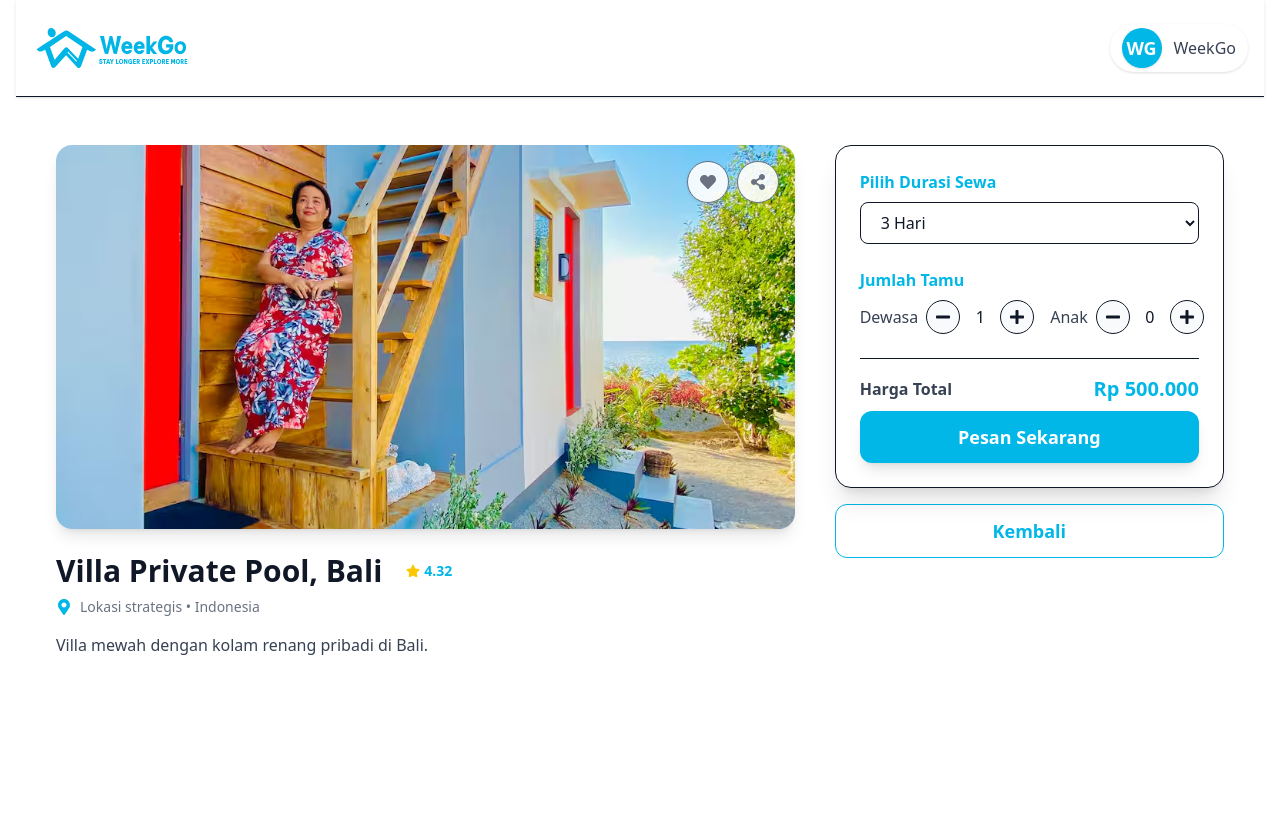
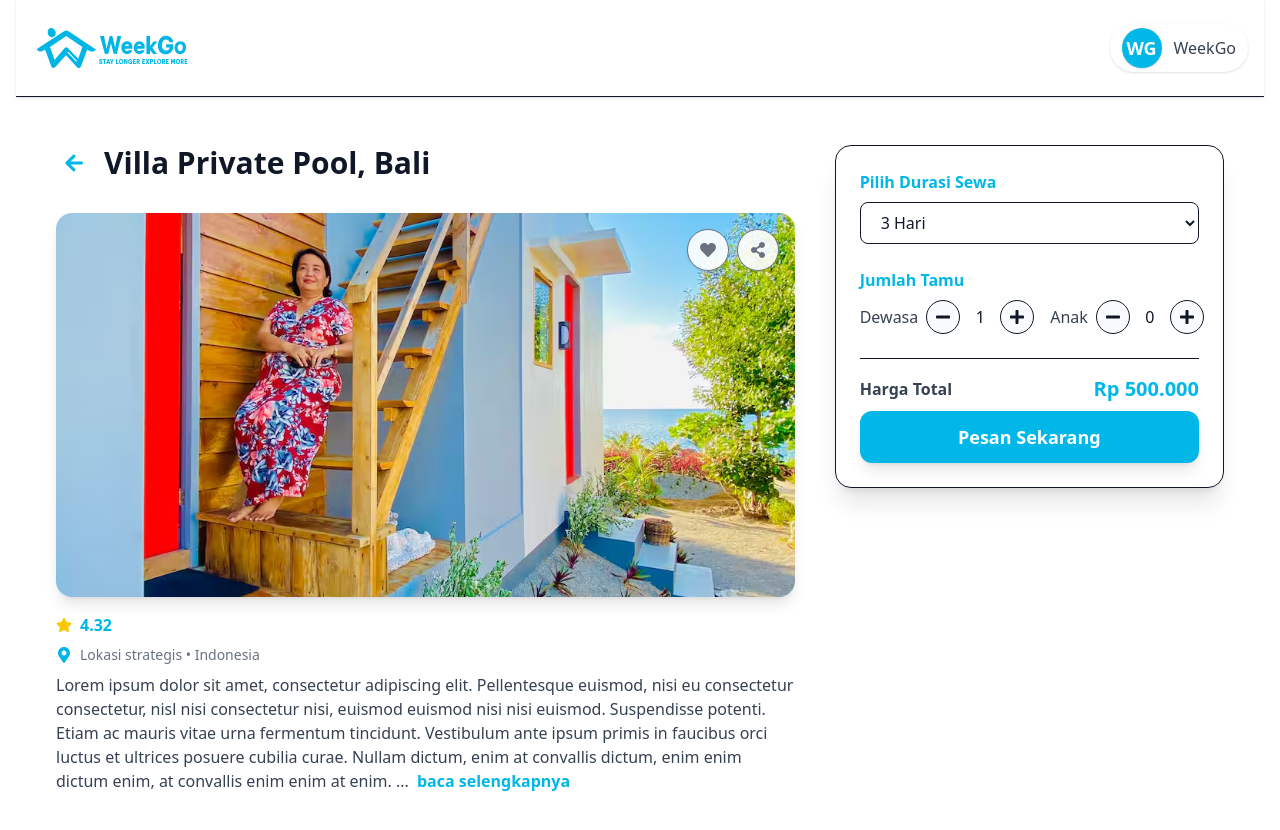
Before and after one commit to nacht24/WeekGo, a Next.js app: page /property/1 in a window 1280 px wide. Shown: the top 830 px of the page. Before the commit the page ends 800 px from the top, so only its background shows below. Built offline with nearby package versions, Linux system fonts and the light colour scheme.

Commit message:
feat: add back navigation button and enhance property detail layout with full description toggle

```diff
--- a/app/property/[id]/page.js
+++ b/app/property/[id]/page.js
@@ -1,6 +1,6 @@
 'use client';
 import React, { useState, useEffect } from 'react';
-import { FaStar, FaMapMarkerAlt, FaShareAlt, FaHeart, FaMinus, FaPlus } from 'react-icons/fa';
+import { FaStar, FaMapMarkerAlt, FaShareAlt, FaHeart, FaMinus, FaPlus, FaArrowLeft } from 'react-icons/fa';
 
 const dummyProperties = [
 	{
@@ -97,6 +97,9 @@ export default function PropertyDetail({ params }) {
     const [adults, setAdults] = useState(1);
     const [children, setChildren] = useState(0);
 
+    // State untuk baca selengkapnya
+    const [showFullDesc, setShowFullDesc] = useState(false);
+
     useEffect(() => {
         const t = setTimeout(() => setIsLoading(false), 800);
         return () => clearTimeout(t);
@@ -109,15 +112,34 @@ export default function PropertyDetail({ params }) {
     else if (duration === '7') price = property?.price1Week || 0;
     else if (duration === '14') price = property?.price2Weeks || 0;
 
+    // Deskripsi lorem ipsum (sama untuk semua properti)
+    const fullDesc = `Lorem ipsum dolor sit amet, consectetur adipiscing elit. Pellentesque euismod, nisi eu consectetur consectetur, nisl nisi consectetur nisi, euismod euismod nisi nisi euismod. Suspendisse potenti. Etiam ac mauris vitae urna fermentum tincidunt. Vestibulum ante ipsum primis in faucibus orci luctus et ultrices posuere cubilia curae. Nullam dictum, enim at convallis dictum, enim enim dictum enim, at convallis enim enim at enim.
+
+    Sed ut perspiciatis unde omnis iste natus error sit voluptatem accusantium doloremque laudantium, totam rem aperiam. Eaque ipsa quae ab illo inventore veritatis et quasi architecto beatae vitae dicta sunt explicabo. Nemo enim ipsam voluptatem quia voluptas sit aspernatur aut odit aut fugit, sed quia consequuntur magni dolores eos. Neque porro quisquam est, qui dolorem ipsum quia dolor sit amet, consectetur, adipisci velit.`;
+
+    const shortDesc = fullDesc.split('\n').slice(0, 2).join(' ');
+
     if (isLoading) return <DetailSkeleton />;
     if (!property) return <div>Properti tidak ditemukan.</div>;
 
     return (
         <main className="container mx-auto px-4 py-8">
             <div className="flex flex-col lg:flex-row gap-10">
-				{/* Kiri: Foto & Detail */}
+                {/* Kiri: Header, Foto & Detail */}
                 <div className="w-full lg:w-2/3">
-					<div className="relative">
+                    {/* Header (tanpa kotak, nama saja & tombol kembali) */}
+                    <div className="flex items-center gap-3 mb-8">
+                        <button
+                            className="p-2 rounded-full hover:bg-primary/10 transition cursor-pointer"
+                            onClick={() => window.history.back()}
+                            aria-label="Kembali"
+                        >
+                            <FaArrowLeft className="text-primary text-xl" />
+                        </button>
+                        <h1 className="text-2xl md:text-3xl font-bold flex-1">{property.name}</h1>
+                    </div>
+                    {/* Foto */}
+                    <div className="relative mb-4">
                         <img
                             src={property.image}
                             alt={property.name}
@@ -144,18 +166,28 @@ export default function PropertyDetail({ params }) {
                             </button>
                         </div>
                     </div>
-					<div className="mt-6">
-						<div className="flex items-center gap-3 mb-2">
-							<h1 className="text-3xl font-bold">{property.name}</h1>
-							<span className="flex items-center gap-1 bg-primary/10 text-primary px-3 py-1 rounded-full text-sm font-semibold">
-								<FaStar className="text-yellow-400" /> {property.rating}
-							</span>
+                    {/* Rating di bawah foto */}
+                    <div className="flex items-center gap-2 mb-2">
+                        <FaStar className="text-yellow-400" />
+                        <span className="font-semibold text-primary">{property.rating}</span>
                     </div>
-						<div className="flex items-center gap-2 text-gray-500 mb-4">
+                    {/* Detail */}
+                    <div className="mb-6">
+                        <div className="flex items-center gap-2 text-gray-500 mb-2">
                             <FaMapMarkerAlt className="text-primary" />
                             <span className="text-sm">Lokasi strategis • Indonesia</span>
                         </div>
-						<p className="mb-6 text-gray-700">{property.description}</p>
+                        <p className="text-gray-700 whitespace-pre-line">
+                            {showFullDesc ? fullDesc : shortDesc + '...'}
+                            {!showFullDesc && (
+                                <span
+                                    className="text-primary font-semibold ml-2 cursor-pointer hover:underline"
+                                    onClick={() => setShowFullDesc(true)}
+                                >
+                                    baca selengkapnya
+                                </span>
+                            )}
+                        </p>
                     </div>
                 </div>
                 {/* Kanan: Booking Box */}
@@ -226,12 +258,6 @@ export default function PropertyDetail({ params }) {
                             </button>
                         </div>
                     </div>
-					<button
-						className="w-full mt-4 border border-primary text-primary px-8 py-3 rounded-xl font-semibold text-lg hover:bg-primary/10 transition"
-						onClick={() => window.history.back()}
-					>
-						Kembali
-					</button>
                 </div>
             </div>
         </main>
```
Lines whose indentation alone changed are shown as unchanged.
